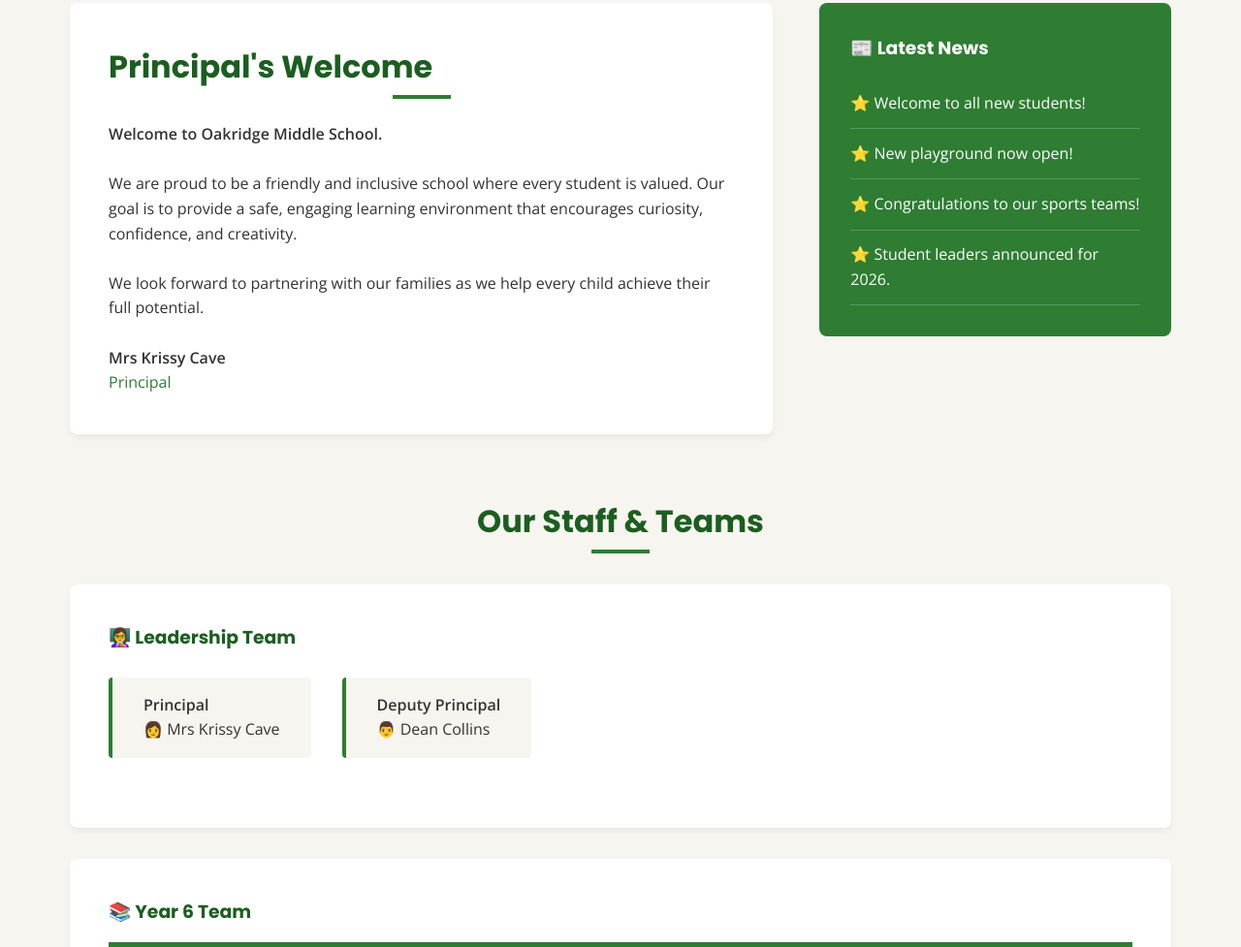
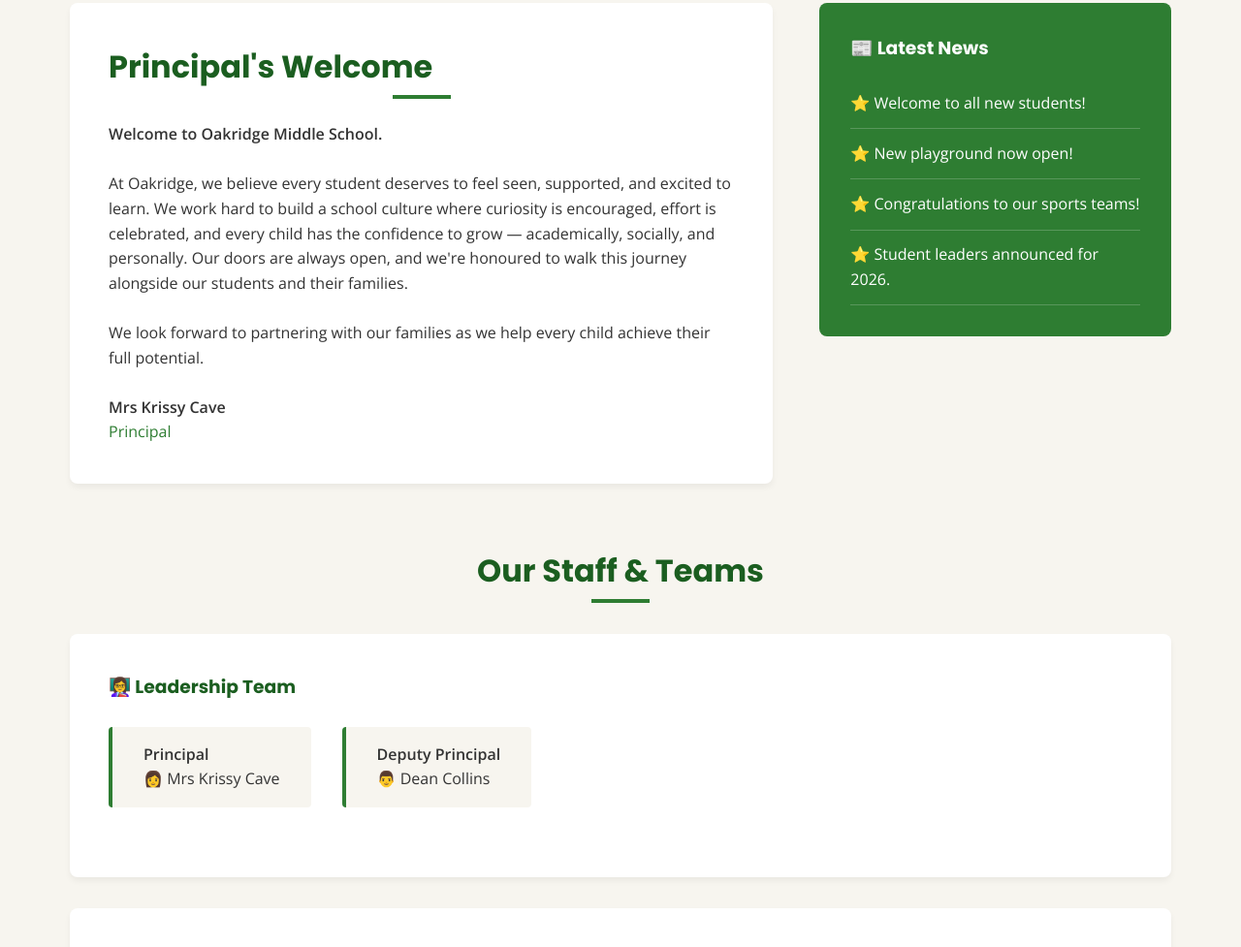
Before and after one commit to oakridgeschool/oakridge-website, a plain HTML site: page index.html in a window 1280 px wide. Shown: the part 906-1883 px from the top of the page at 97% size. Drawn offline with nearby package versions, Linux system fonts and the light colour scheme.

Commit message:
Update index.html

```diff
--- a/index.html
+++ b/index.html
@@ -449,7 +449,7 @@
                     <h2 class="section-title" style="text-align: left; padding-bottom: 0.5rem; margin-bottom: 1.5rem;">Principal's Welcome</h2>
                     <p><strong>Welcome to Oakridge Middle School.</strong></p>
                     <br>
-                    <p>We are proud to be a friendly and inclusive school where every student is valued. Our goal is to provide a safe, engaging learning environment that encourages curiosity, confidence, and creativity.</p>
+                    <p>At Oakridge, we believe every student deserves to feel seen, supported, and excited to learn. We work hard to build a school culture where curiosity is encouraged, effort is celebrated, and every child has the confidence to grow — academically, socially, and personally. Our doors are always open, and we're honoured to walk this journey alongside our students and their families.</p>
                     <br>
                     <p>We look forward to partnering with our families as we help every child achieve their full potential.</p>
                     <br>
```
